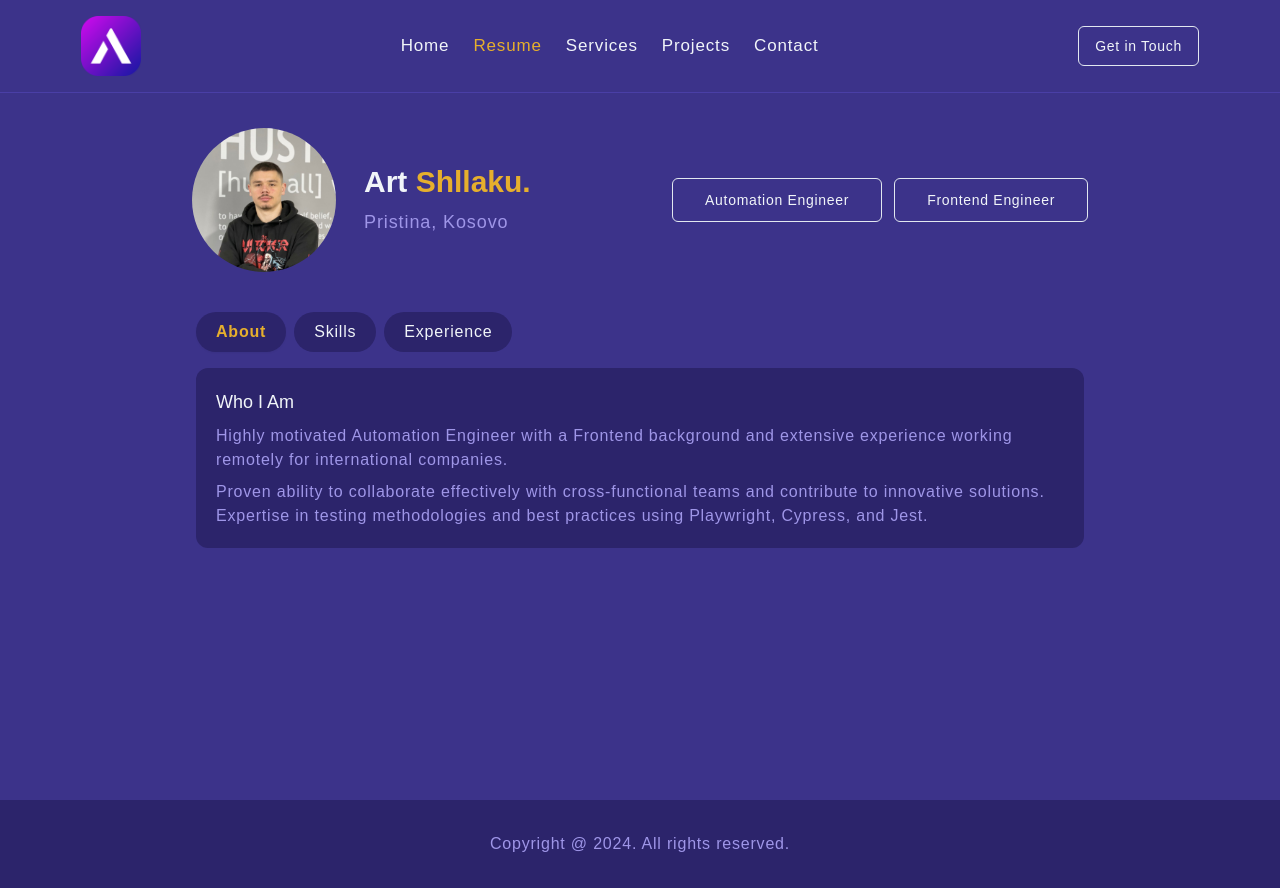
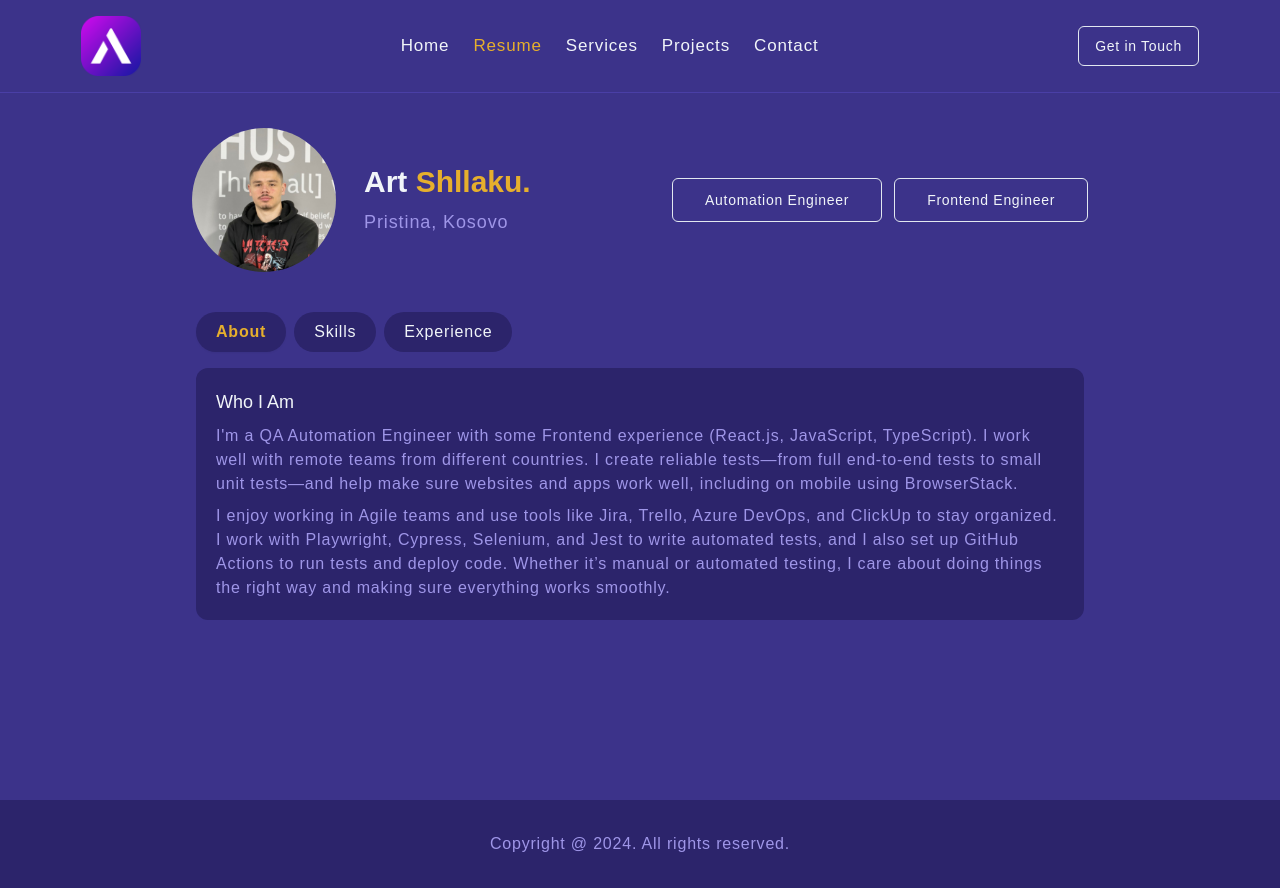
Before and after one commit to artshllk/portfolio, a Next.js app: page /resume in a window 1280 px wide. Built offline with nearby package versions, Linux system fonts and the light colour scheme; a web font is replaced by a local one.

Commit message:
improve about section

```diff
--- a/src/components/AboutSection.jsx
+++ b/src/components/AboutSection.jsx
@@ -2,14 +2,22 @@ const AboutSection = () => {
   return (
     <>
       <h6>Who I Am</h6>
+
       <p className="text-accent-foreground mt-2">
-        Highly motivated Automation Engineer with a Frontend background and
-        extensive experience working remotely for international companies.
+        I'm a QA Automation Engineer with some Frontend experience (React.js,
+        JavaScript, TypeScript). I work well with remote teams from different
+        countries. I create reliable tests—from full end-to-end tests to small
+        unit tests—and help make sure websites and apps work well, including on
+        mobile using BrowserStack.
       </p>
+
       <p className="text-accent-foreground mt-2">
-        Proven ability to collaborate effectively with cross-functional teams
-        and contribute to innovative solutions. Expertise in testing
-        methodologies and best practices using Playwright, Cypress, and Jest.
+        I enjoy working in Agile teams and use tools like Jira, Trello, Azure
+        DevOps, and ClickUp to stay organized. I work with Playwright, Cypress,
+        Selenium, and Jest to write automated tests, and I also set up GitHub
+        Actions to run tests and deploy code. Whether it’s manual or automated
+        testing, I care about doing things the right way and making sure
+        everything works smoothly.
       </p>
     </>
   );
```
